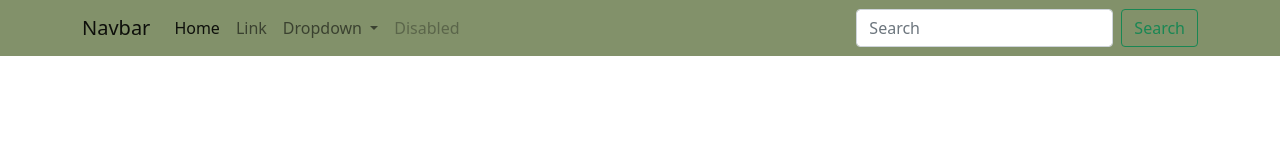
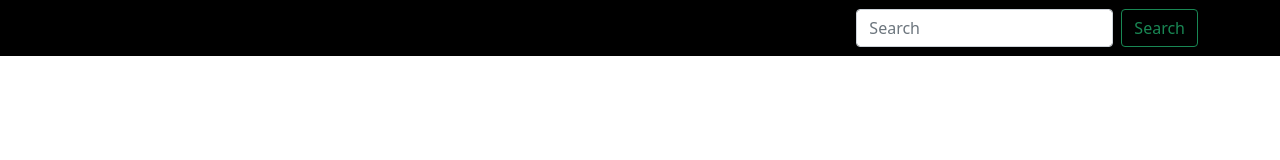
Before and after one commit to doruksucuka/bootstrapv5, a website: page index.html in a window 1280 px wide. Drawn offline with nearby package versions, Linux system fonts and the light colour scheme; files that its build step writes are made by us from their sources.

Commit message:
Primary color changed to #000

```diff
--- a/scss/_custom.scss
+++ b/scss/_custom.scss
@@ -1,4 +1,4 @@
-$primary: #82916A;
+$primary: #000;
 $secondary: #CB8655;
 $tertiary: #EBDFCE;
 $quaternary: #FFFFFF;
```
